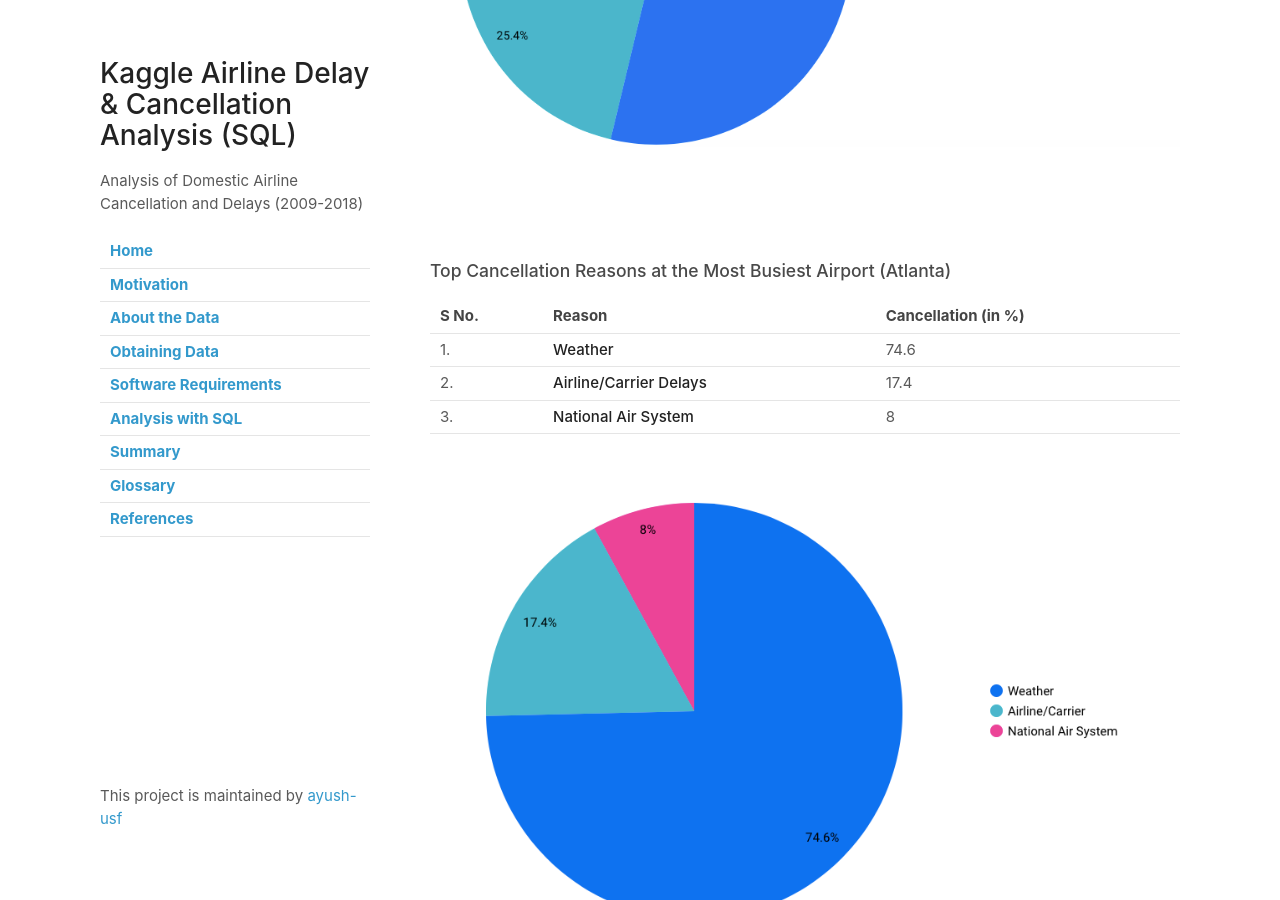
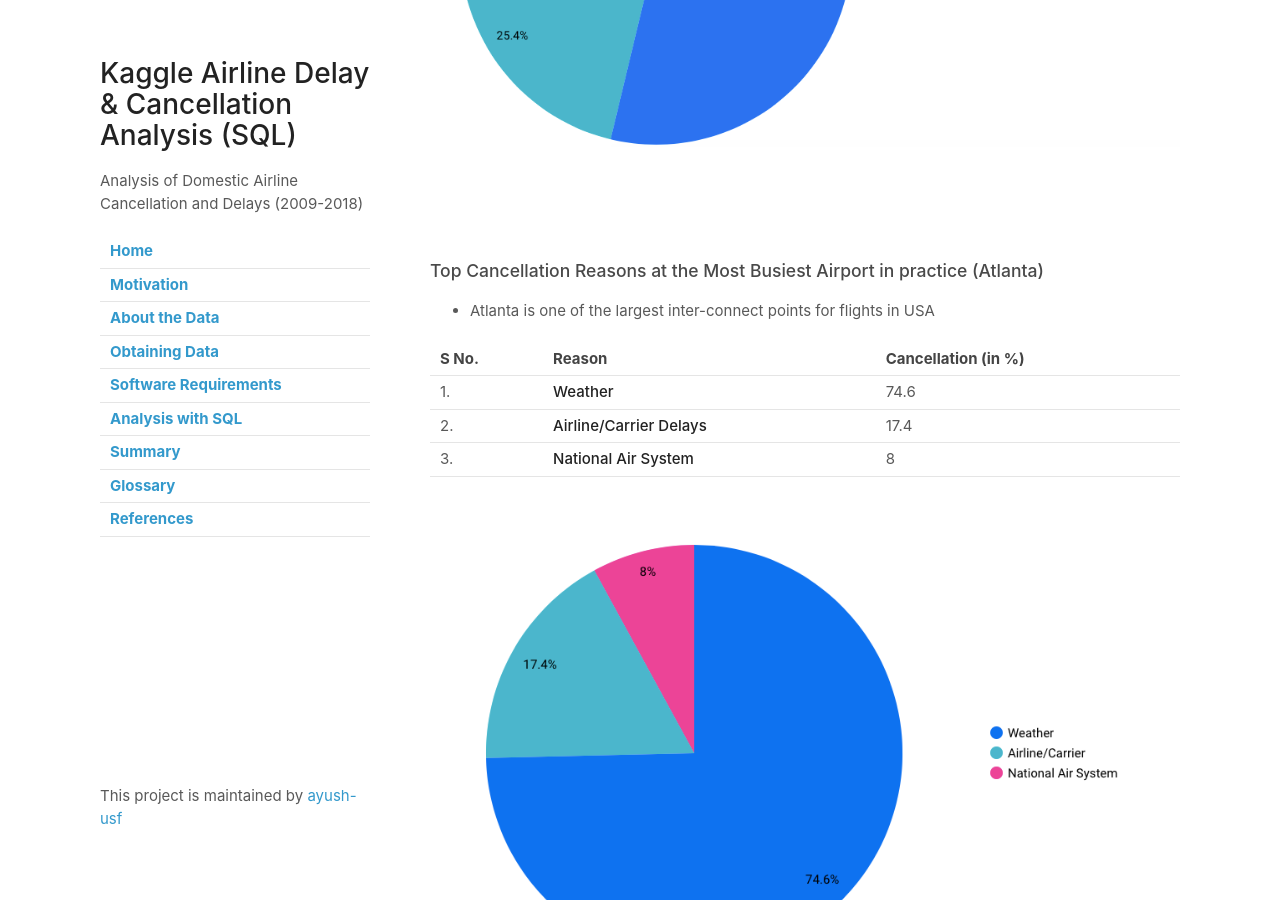
Before and after one commit to ayush-usf/Kaggle-Airline-Data-Analysis, a Jekyll site: the page built from analysis.md, in a window 1280 px wide and 900 px high, scrolled down 6396 px. Built offline with Jekyll 4.4.1, drawn with Linux system fonts in a browser that asks for light colours; our own code applies the rules of GitHub Pages for plain Markdown files.

Commit message:
minor - atlanta

```diff
--- a/analysis.md
+++ b/analysis.md
@@ -286,7 +286,8 @@ ORDER BY
 <br>
 <br>
 
-### Top Cancellation Reasons at the Most Busiest Airport (Atlanta)
+### Top Cancellation Reasons at the Most Busiest Airport in practice (Atlanta)
+- Atlanta is one of the largest inter-connect points for flights in USA
 
 |S No.| Reason | Cancellation (in %) |
 | - | - | - | -
```
